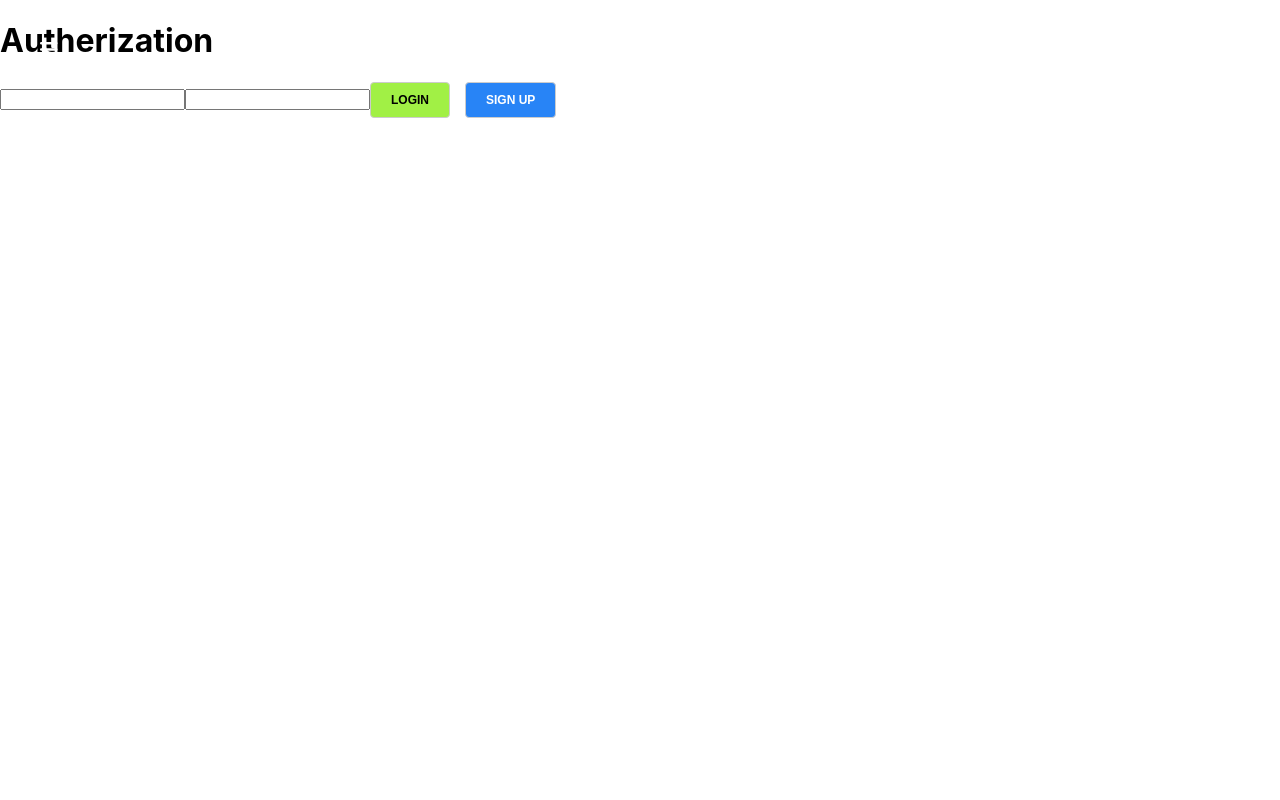
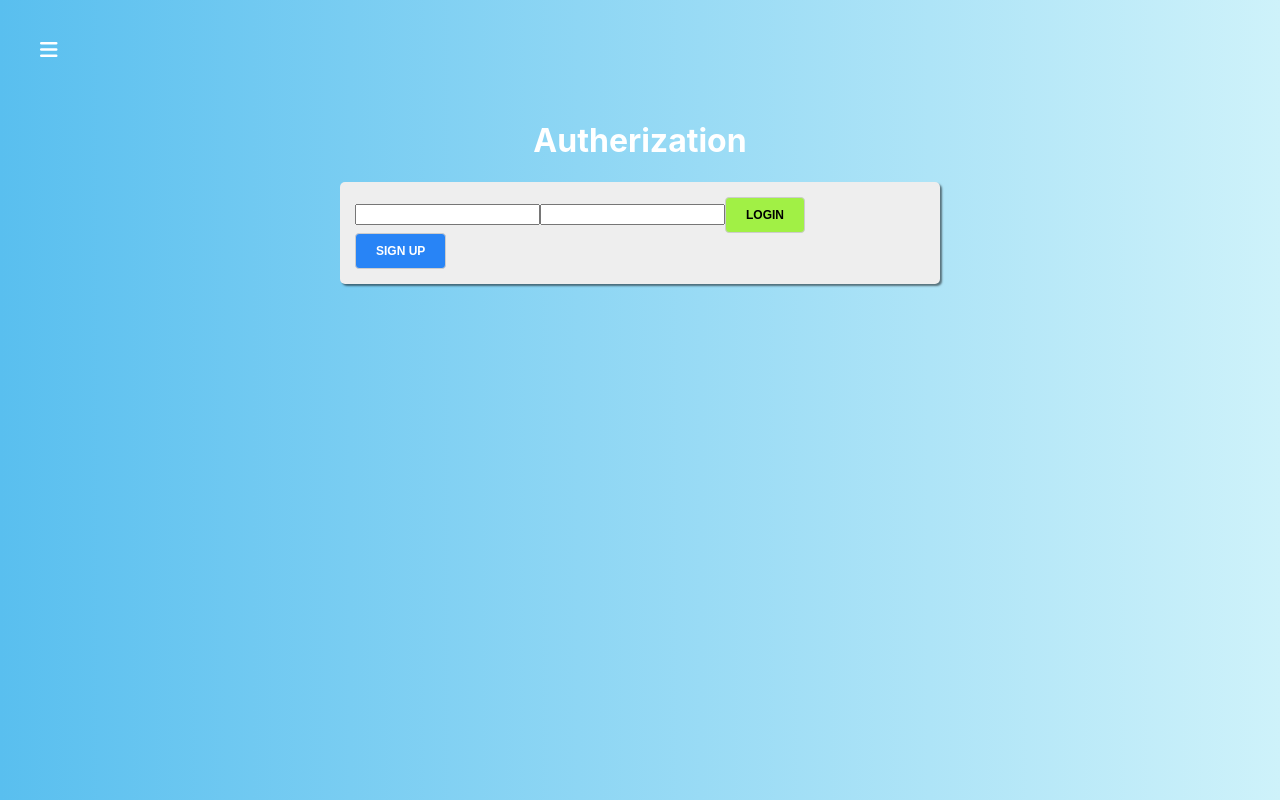
Before and after one commit to tarrinros/react_quiz_app, a React app: page /auth in a window 1280 px wide. Built offline with nearby package versions, Linux system fonts and the light colour scheme.

Commit message:
Add styles to Auth form

```diff
--- a/src/containers/Auth/Auth.js
+++ b/src/containers/Auth/Auth.js
@@ -20,7 +20,7 @@ export default class Auth extends Component {
       <div className={classes.Auth}>
         <div>
           <h1>Autherization</h1>
-          <form onSubmit={this.submitHandler}>
+          <form onSubmit={this.submitHandler} className={classes.AuthForm}>
             <input type="text"/>
             <input type="text"/>
 
--- a/src/containers/Auth/Auth.module.css
+++ b/src/containers/Auth/Auth.module.css
@@ -1,3 +1,26 @@
 .Auth {
+  display: flex;
+  justify-content: center;
+  padding-top: 100px;
+  flex-grow: 1;
+  width: 100%;
+  background: linear-gradient(270deg, #cef2fa 0%, #59bfef 100%);
+}
 
+.Auth > div {
+  width: 100%;
+  max-width: 600px;
+  padding: 0 20px;
 }
+
+.Auth h1 {
+  color: #ffffff;
+  text-align: center;
+}
+
+.AuthForm {
+  background: #eeeeee;
+  box-shadow: 2px 2px 2px rgba(0, 0, 0, .5);
+  padding: 15px;
+  border-radius: 5px;
+}
```
